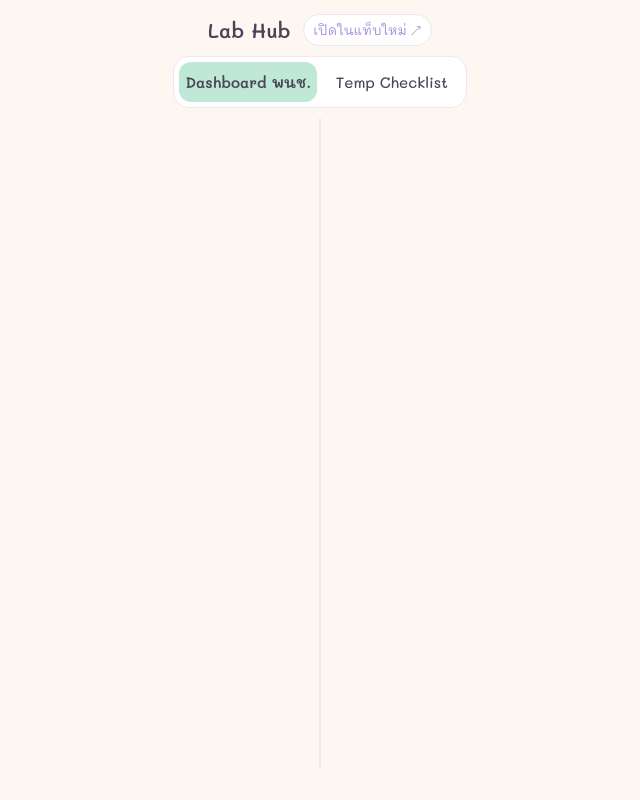
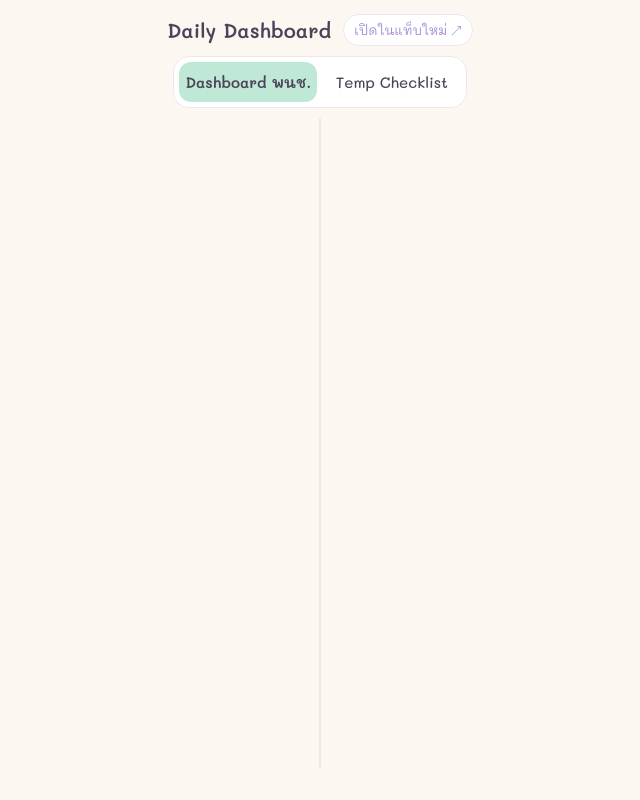
Before and after one commit to jeeraphong-sriphat/DailyDashboard, a plain HTML site: page index.html in a window 1280 px wide. Shown: the whole page, without its empty margins (320-960 px from the left). Drawn offline with Linux system fonts and the light colour scheme.

Commit message:
Update index.html

```diff
--- a/index.html
+++ b/index.html
@@ -122,7 +122,7 @@
 </head>
 <body>
   <header>
-    <h1>Lab Hub</h1>
+    <h1>Daily Dashboard</h1>
     <a class="open-new" id="openNew" href="#" target="_blank" rel="noopener">เปิดในแท็บใหม่ ↗</a>
   </header>
 
```
